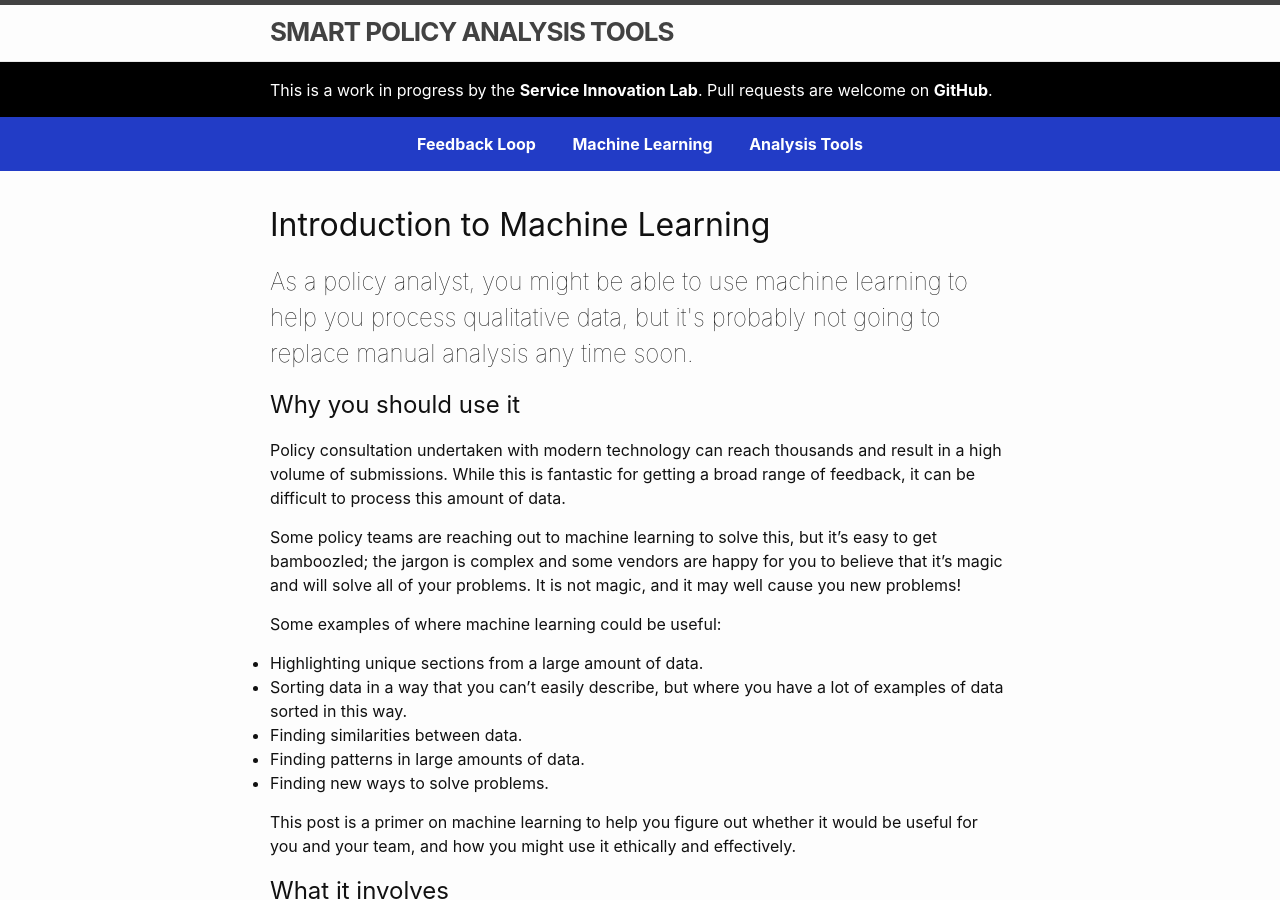
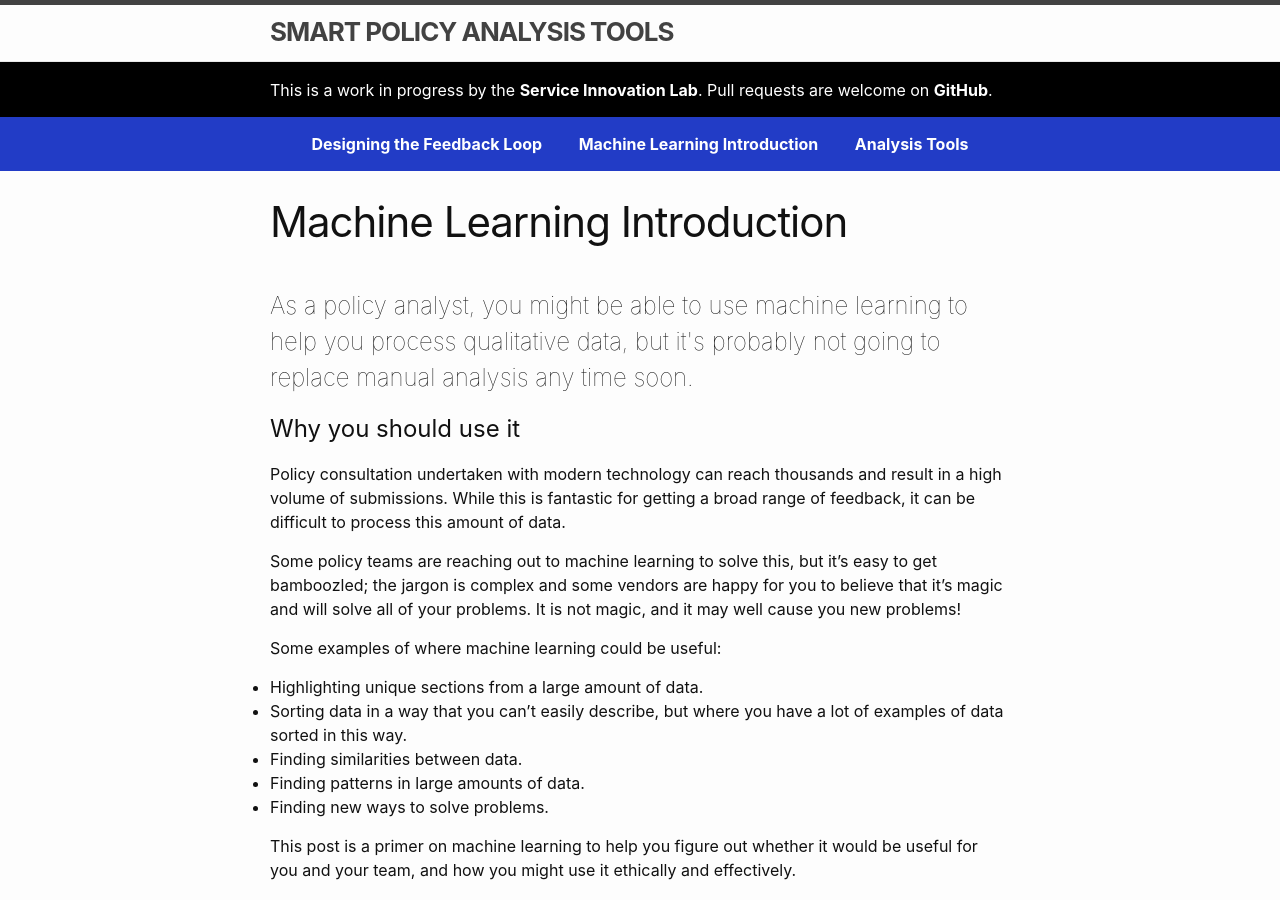
Before and after one commit to ServiceInnovationLab/bagel-box, a Jekyll site: the page built from pages/intro.md, in a window 1280 px wide and 900 px high. Built offline with Jekyll 4.4.1, drawn with Linux system fonts in a browser that asks for light colours.

Commit message:
include top-level heading for page

```diff
--- a/_layouts/page.html
+++ b/_layouts/page.html
@@ -4,6 +4,17 @@
   <body>
     {%- include header.html -%}
     <main class="page-content" aria-label="Content">
+      <header class="post-header">
+        <h1 class="post-title p-name" itemprop="name headline">{{ page.title | escape }}</h1>
+        <p class="post-meta">
+          <time class="dt-published" datetime="{{ page.date | date_to_xmlschema }}" itemprop="datePublished">
+            {%- assign date_format = site.minima.date_format | default: "%b %-d, %Y" -%}
+            {{ page.date | date: date_format }}
+          </time>
+          {%- if page.author -%}
+            • <span itemprop="author" itemscope itemtype="http://schema.org/Person"><span class="p-author h-card" itemprop="name">{{ page.author }}</span></span>
+          {%- endif -%}</p>
+      </header>
       {{ content }}
     </main>
     {%- include footer.html -%}
--- a/pages/feedback-loop.md
+++ b/pages/feedback-loop.md
@@ -1,5 +1,5 @@
 ---
-title: Feedback Loop
+title: Designing the Feedback Loop
 layout: post
 permalink: /feedback-loop/
 in_nav: true
--- a/pages/intro.md
+++ b/pages/intro.md
@@ -1,11 +1,9 @@
 ---
-title: Machine Learning
+title: Machine Learning Introduction
 layout: page
 permalink: /intro/
 in_nav: true
 ---
-
-# Introduction to Machine Learning
 
 <p class="t-intro">
 As a policy analyst, you might be able to use machine learning to help you
```
